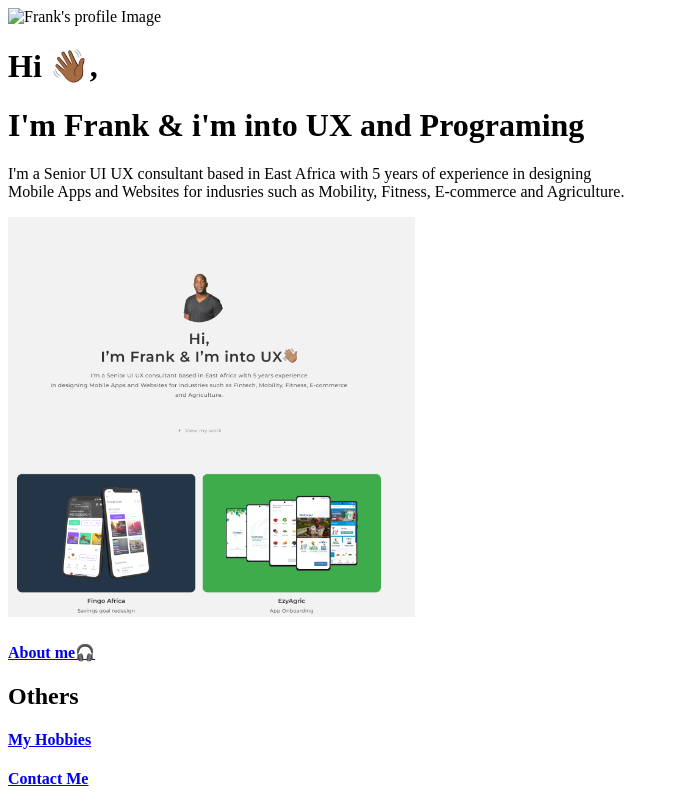
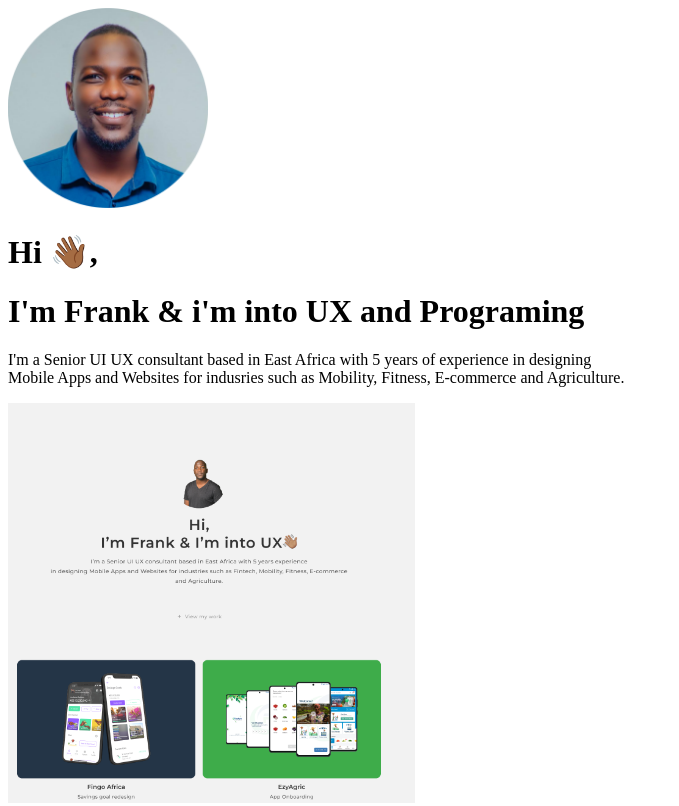
Before and after one commit to Frank7548/html-Cupstone-1, a plain HTML site: page index.html in a window 1280 px wide. Shown: the top 806 px of the page, without its empty margins (0-679 px from the left). Drawn offline with Linux system fonts and the light colour scheme.

Commit message:
Update index.html
Show image

```diff
--- a/index.html
+++ b/index.html
@@ -7,7 +7,8 @@
 </head>
 
 <body>
-    <img src="../Cupstone 1/assets/images/Frank Profile Image.png" height="200" alt="Frank's profile Image">
+
+    <img src="../assets/images/Frank Profile Image.png" height="200" alt="Frank's profile Image">
     <h1>Hi 👋🏾,</h1>
     <h1>I'm Frank & i'm into UX and Programing</h1>
     <p>
```
